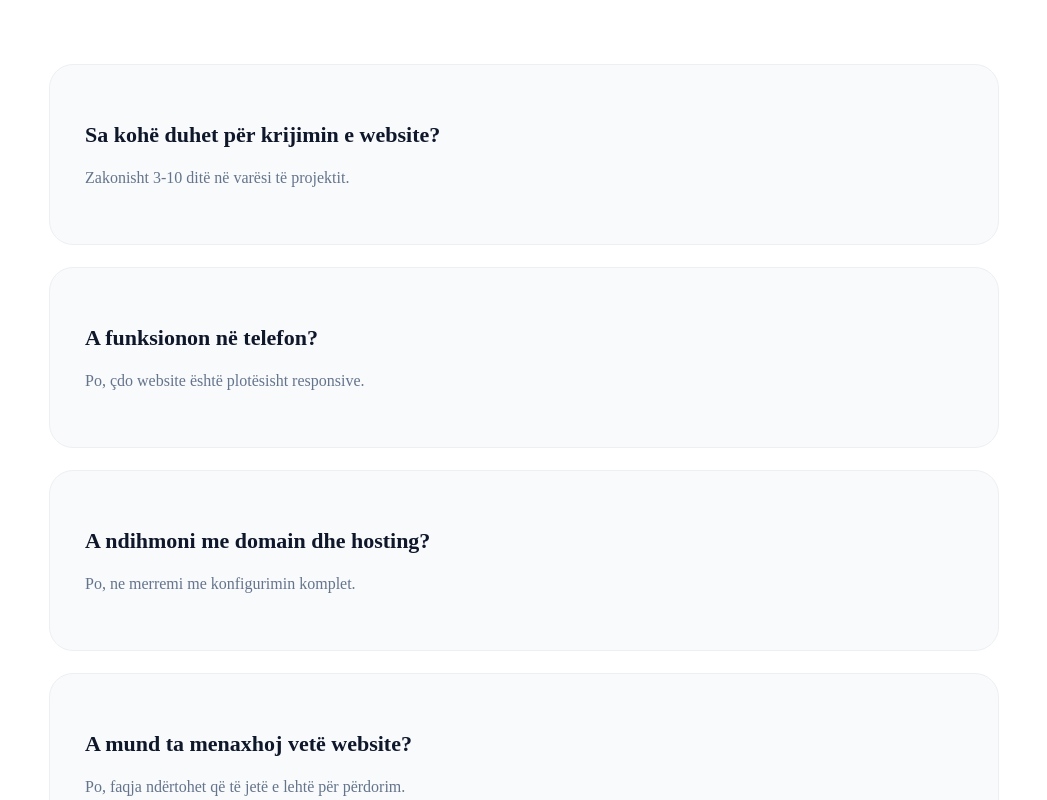
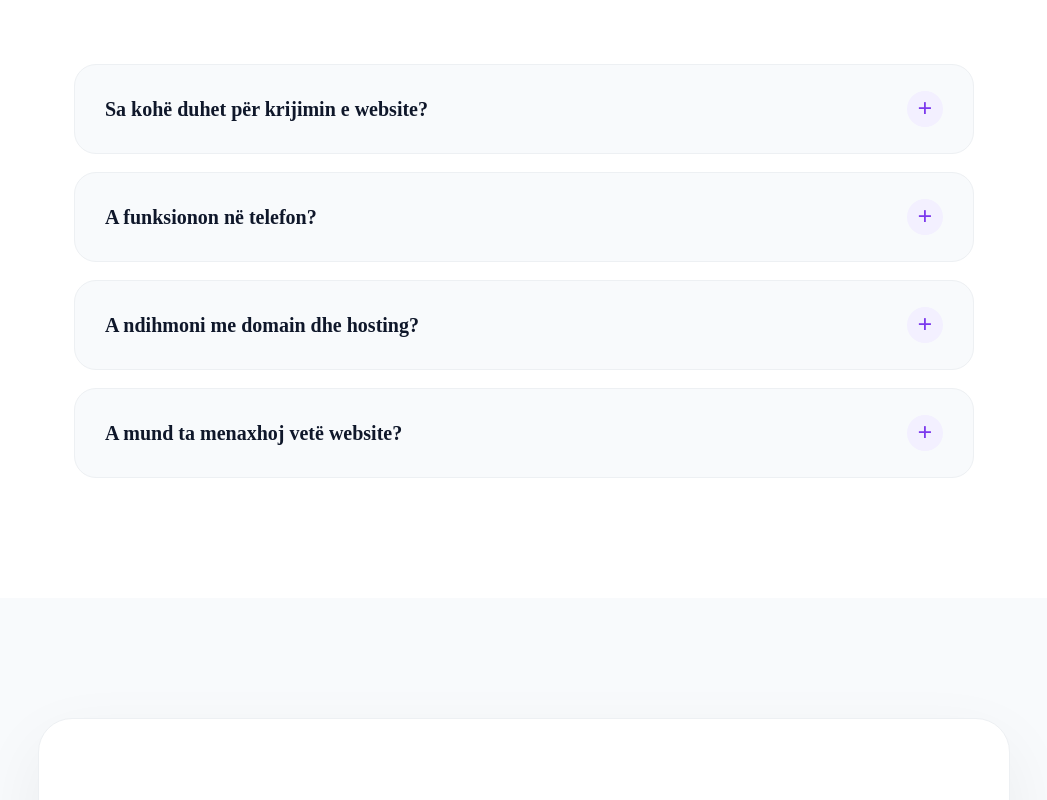
Before and after one commit to genciiv/GV, a React (Vite) app: page / in a window 1280 px wide. Shown: the part 7280-8080 px from the top of the page, without its empty margins (116-1163 px from the left). Built offline with nearby package versions, Linux system fonts and the light colour scheme; the HTML template or start-up script is replaced by a standard one.

Commit message:
Faqs design

```diff
--- a/src/components/FAQ.jsx
+++ b/src/components/FAQ.jsx
@@ -1,20 +1,24 @@
+import { useState } from "react";
+
 function FAQ() {
+  const [openIndex, setOpenIndex] = useState(null);
+
   const faqs = [
     {
       q: "Sa kohë duhet për krijimin e website?",
-      a: "Zakonisht 3-10 ditë në varësi të projektit.",
+      a: "Zakonisht 3-10 ditë në varësi të projektit dhe materialeve që disponon biznesi.",
     },
     {
       q: "A funksionon në telefon?",
-      a: "Po, çdo website është plotësisht responsive.",
+      a: "Po, çdo website ndërtohet responsive për telefon, tablet dhe desktop.",
     },
     {
       q: "A ndihmoni me domain dhe hosting?",
-      a: "Po, ne merremi me konfigurimin komplet.",
+      a: "Po, ne ndihmojmë me domain, hosting, email profesional dhe konfigurimin teknik.",
     },
     {
       q: "A mund ta menaxhoj vetë website?",
-      a: "Po, faqja ndërtohet që të jetë e lehtë për përdorim.",
+      a: "Po, nëse projekti kërkon panel administrimi, mund të menaxhosh vetë përmbajtjen.",
     },
   ];
 
@@ -26,11 +30,25 @@ function FAQ() {
           <p>Përgjigje për pyetjet që marrim më shpesh.</p>
         </div>
 
-        <div className="faq-grid">
+        <div className="faq-list">
           {faqs.map((item, index) => (
-            <div className="faq-card" key={index}>
-              <h3>{item.q}</h3>
-              <p>{item.a}</p>
+            <div
+              className={`faq-item ${openIndex === index ? "active" : ""}`}
+              key={index}
+            >
+              <button
+                className="faq-question"
+                onClick={() =>
+                  setOpenIndex(openIndex === index ? null : index)
+                }
+              >
+                <span>{item.q}</span>
+                <strong>{openIndex === index ? "−" : "+"}</strong>
+              </button>
+
+              <div className="faq-answer">
+                <p>{item.a}</p>
+              </div>
             </div>
           ))}
         </div>
--- a/src/styles/home.css
+++ b/src/styles/home.css
@@ -749,39 +749,74 @@
     grid-template-columns: 1fr;
   }
 }
-
 .faq {
   padding: 120px 0;
   background: white;
 }
 
-.faq-grid {
+.faq-list {
+  max-width: 900px;
+  margin: auto;
   display: grid;
-  gap: 22px;
-  max-width: 950px;
-  margin: auto;
+  gap: 18px;
 }
 
-.faq-card {
+.faq-item {
   background: #f8fafc;
-  padding: 35px;
-  border-radius: 24px;
   border: 1px solid #edf0f3;
-  transition: 0.35s;
+  border-radius: 22px;
+  overflow: hidden;
+  transition: 0.3s;
 }
 
-.faq-card:hover {
-  transform: translateY(-5px);
-  box-shadow: 0 20px 50px rgba(15, 23, 42, 0.06);
+.faq-item.active {
+  background: white;
+  box-shadow: 0 20px 50px rgba(15,23,42,0.07);
 }
 
-.faq-card h3 {
-  font-size: 22px;
-  color: #0f172a;
-  margin-bottom: 14px;
+.faq-question {
+  width: 100%;
+  padding: 26px 30px;
+  border: none;
+  background: transparent;
+  display: flex;
+  justify-content: space-between;
+  align-items: center;
+  font-family: inherit;
+  cursor: pointer;
+  text-align: left;
 }
 
-.faq-card p {
+.faq-question span {
+  font-size: 20px;
+  font-weight: 800;
+  color: #0f172a;
+}
+
+.faq-question strong {
+  width: 36px;
+  height: 36px;
+  border-radius: 50%;
+  background: #f3f0ff;
+  color: #7c3aed;
+  display: flex;
+  align-items: center;
+  justify-content: center;
+  font-size: 26px;
+}
+
+.faq-answer {
+  max-height: 0;
+  overflow: hidden;
+  transition: 0.35s ease;
+}
+
+.faq-item.active .faq-answer {
+  max-height: 180px;
+}
+
+.faq-answer p {
+  padding: 0 30px 28px;
   color: #64748b;
   line-height: 1.8;
 }
```
